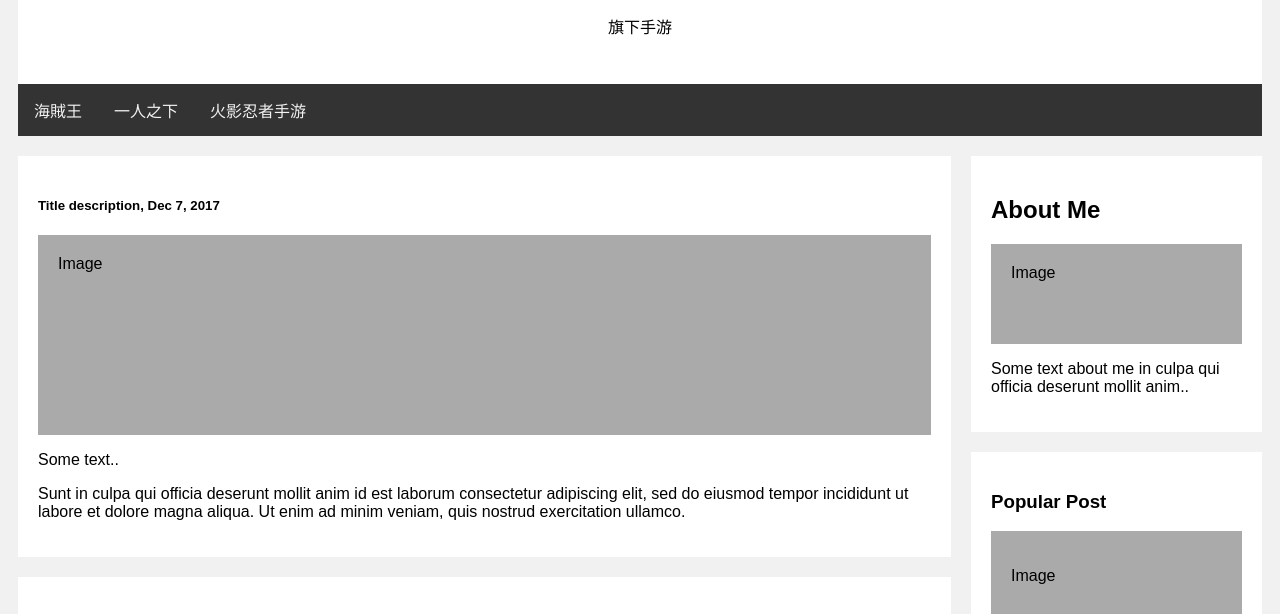
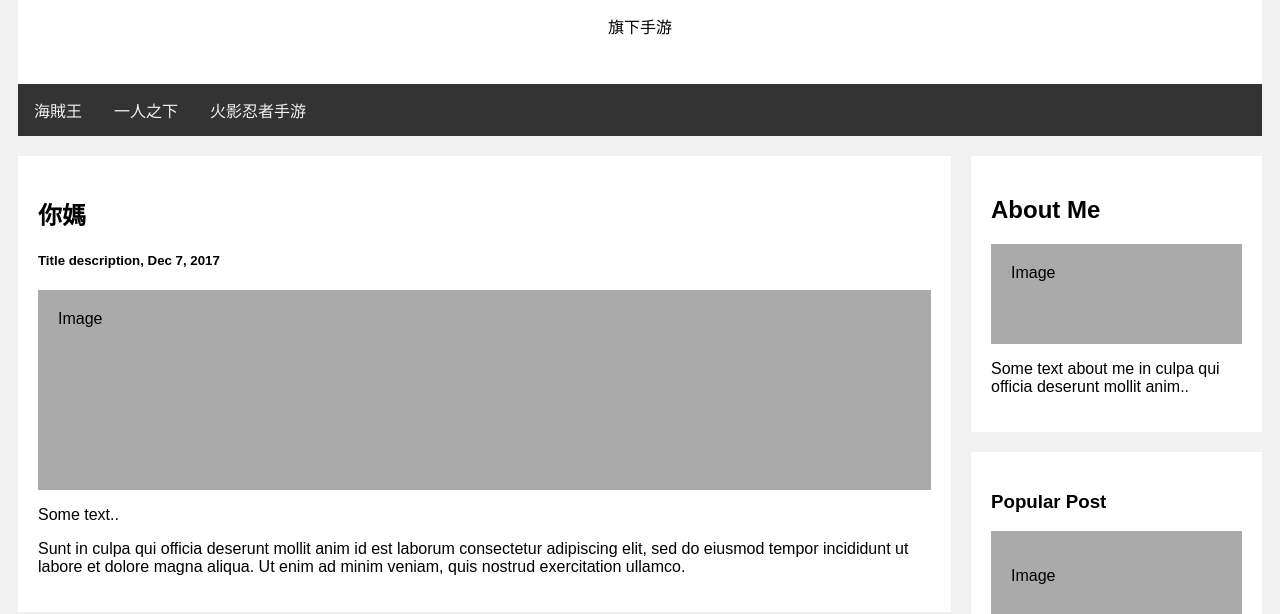
Before and after one commit to sussybaka1233/test, a plain HTML site: page index.html in a window 1280 px wide. Shown: the part 173-787 px from the top of the page. Drawn offline with Linux system fonts and the light colour scheme.

Commit message:
Update index.html

```diff
--- a/index.html
+++ b/index.html
@@ -20,7 +20,7 @@
 <div class="row">
   <div class="leftcolumn">
     <div class="card">
-      <h2></h2>
+      <h2>你媽</h2>
       <h5>Title description, Dec 7, 2017</h5>
       <div class="fakeimg" style="height:200px;">Image</div>
       <p>Some text..</p>
```
